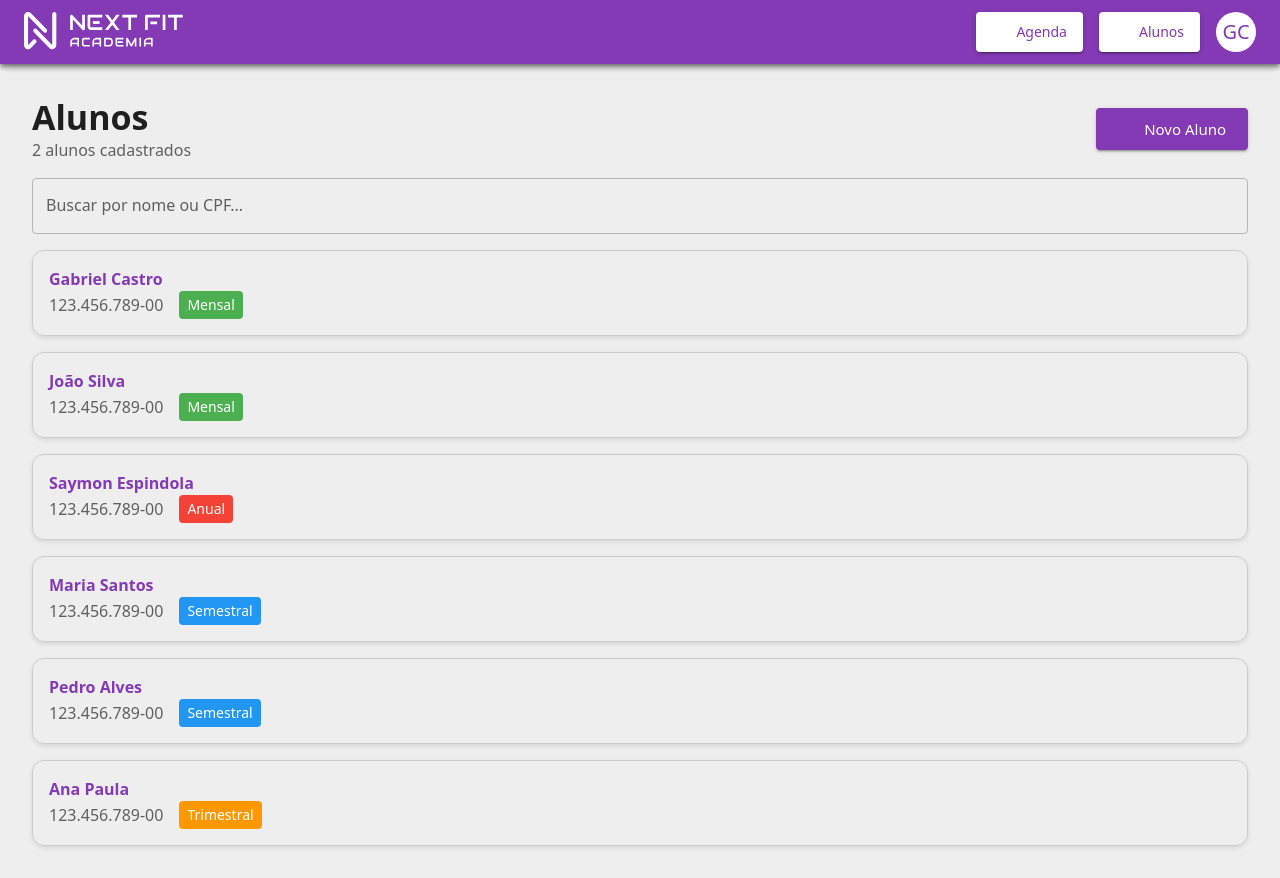
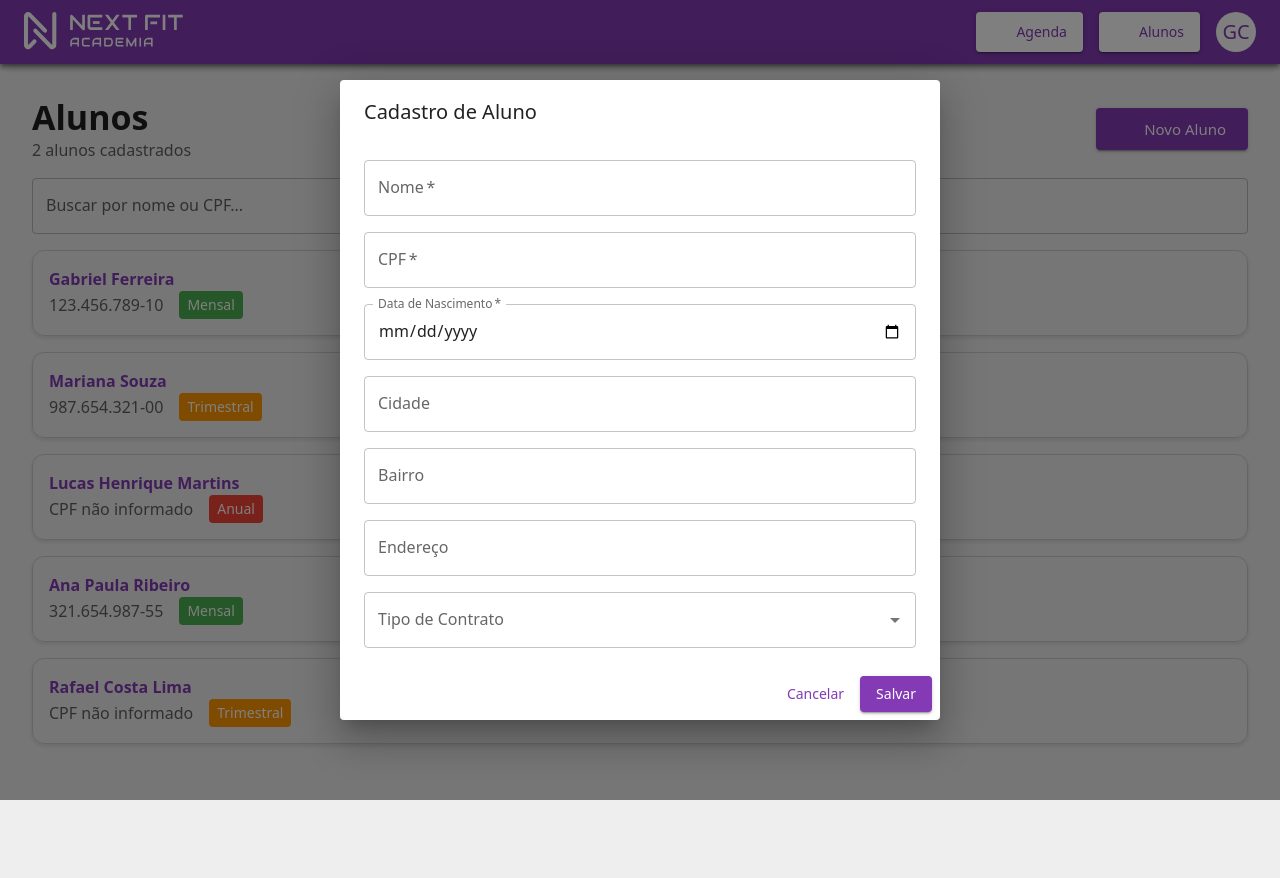
Before and after one commit to imgabrielcastro/SistemaAcademia, a React (Vite) app: page /alunos in a window 1280 px wide. Both pictures are taken after a click on the button "Novo Aluno". Built offline with nearby package versions, Linux system fonts and the light colour scheme; some icons are missing.

Commit message:
feat: criacao modal para cadastro de clientes

```diff
--- a/src/components/TituloDescricaoBotao/index.tsx
+++ b/src/components/TituloDescricaoBotao/index.tsx
@@ -8,11 +8,12 @@ type TituloDescricaoBotaoProps = {
   titulo: string;
   descricao: string;
   buttonText: string;
+  onButtonClick?: () => void;
 };
 
 
 
-export default function TituloDescricaoBotao({ titulo, descricao, buttonText }: TituloDescricaoBotaoProps) {
+export default function TituloDescricaoBotao({ titulo, descricao, buttonText, onButtonClick}: TituloDescricaoBotaoProps) {
   return (
     <HStack
       justifyContent="space-between"
@@ -36,6 +37,7 @@ export default function TituloDescricaoBotao({ titulo, descricao, buttonText }:
           whiteSpace: "nowrap",
           width: { xs: "100%", sm: "auto" },
         }}
+        onClick={onButtonClick}
       >
         {buttonText}
       </Button>
--- /dev/null
+++ b/src/data/ClientesMock.ts
@@ -0,0 +1,48 @@
+import { Aluno } from "../types/Aluno";
+
+export const defaultAlunos: Aluno[] = [
+  {
+    id: "1",
+    nome: "Gabriel Ferreira",
+    cpf: "123.456.789-10",
+    tipoContrato: "Mensal",
+    dataNascimento: "2002-03-18",
+    cidade: "Criciúma",
+    bairro: "Centro",
+    endereco: "Rua Henrique Lage, 245",
+  },
+  {
+    id: "2",
+    nome: "Mariana Souza",
+    cpf: "987.654.321-00",
+    tipoContrato: "Trimestral",
+    dataNascimento: "1999-11-02",
+    cidade: "Içara",
+    bairro: "Presidente Vargas",
+    endereco: "Rua João Lodetti, 89",
+  },
+  {
+    id: "3",
+    nome: "Lucas Henrique Martins",
+    tipoContrato: "Anual",
+    dataNascimento: "1995-07-25",
+    cidade: "Forquilhinha",
+    bairro: "Santa Líbera",
+  },
+  {
+    id: "4",
+    nome: "Ana Paula Ribeiro",
+    cpf: "321.654.987-55",
+    tipoContrato: "Mensal",
+    cidade: "Criciúma",
+    bairro: "Próspera",
+    endereco: "Av. Universitária, 1020",
+  },
+  {
+    id: "5",
+    nome: "Rafael Costa Lima",
+    tipoContrato: "Trimestral",
+    dataNascimento: "2000-01-09",
+    cidade: "Nova Veneza",
+  },
+];
--- a/src/pages/Alunos/components/Aluno/index.tsx
+++ b/src/pages/Alunos/components/AlunoCard/index.tsx
@@ -6,7 +6,6 @@ export default function AlunoCard({ aluno }: { aluno: Aluno }) {
   const tipoContratoToColor: Record<Aluno["tipoContrato"], string> = {
     Mensal: "#4caf50",
     Trimestral: "#ff9800",
-    Semestral: "#2196f3",
     Anual: "#f44336",
   };
 
@@ -19,6 +18,10 @@ export default function AlunoCard({ aluno }: { aluno: Aluno }) {
         mt: 2,
         borderRadius: 3,
         boxShadow: "0 2px 4px rgba(0,0,0,0.1)",
+        cursor: "pointer",
+        "&:hover": {
+          borderColor: "primary.main",
+        },
       }}
     >
       <Box>
@@ -26,7 +29,7 @@ export default function AlunoCard({ aluno }: { aluno: Aluno }) {
           {aluno.nome}
         </Typography>
         <HStack gap={2} alignItems="center" color={"text.secondary"}>
-          <Typography>{aluno.cpf}</Typography>
+          <Typography>{aluno.cpf || "CPF não informado"}</Typography>
           <Typography
             variant="body2"
             sx={{
--- a/src/pages/Alunos/components/BarraPesquisa/index.tsx
+++ b/src/pages/Alunos/components/BarraPesquisa/index.tsx
@@ -12,6 +12,7 @@ export default function BarraPesquisa() {
       }}
     >
       <TextField
+        sx={{ borderColor: "primary.main" }}
         label="Buscar por nome ou CPF..."
         variant="outlined"
         fullWidth
--- /dev/null
+++ b/src/pages/Alunos/components/CadastroAluno/index.tsx
@@ -0,0 +1,57 @@
+import {
+  Dialog,
+  DialogTitle,
+  DialogContent,
+  DialogActions,
+  Button,
+  TextField,
+  Stack,
+  Autocomplete,
+} from "@mui/material";
+
+import { tiposContrato } from "../../../../types/Aluno";
+
+const contratos = tiposContrato;
+
+type CadastroAlunoProps = {
+  open: boolean;
+  setOpen: (open: boolean) => void;
+};
+
+export default function CadastroAluno({ open, setOpen }: CadastroAlunoProps) {
+  return (
+    <Dialog open={open} maxWidth="sm" fullWidth onClose={() => setOpen(false)}>
+      <DialogTitle>Cadastro de Aluno</DialogTitle>
+      <DialogContent>
+        <Stack spacing={2} sx={{ pt: 2 }}>
+          <TextField label="Nome" fullWidth required />
+          <TextField label="CPF"  required fullWidth />
+          <TextField
+            label="Data de Nascimento"
+            type="date"
+            required
+            fullWidth
+            InputLabelProps={{ shrink: true }}
+          />
+          <TextField label="Cidade" fullWidth />
+          <TextField label="Bairro" fullWidth />
+          <TextField label="Endereço" fullWidth />
+          <Autocomplete
+            options={contratos}
+            renderInput={(params) => <TextField {...params} label="Tipo de Contrato" />}
+          />
+        </Stack>
+      </DialogContent>
+      <DialogActions>
+        <Button
+          onClick={() => {
+            setOpen(false);
+          }}
+        >
+          Cancelar
+        </Button>
+        <Button variant="contained" onClick={() => {console.log("salvou")}}>Salvar</Button>
+      </DialogActions>
+    </Dialog>
+  );
+}
--- /dev/null
+++ b/src/pages/Alunos/components/ListaAlunos/index.tsx
@@ -0,0 +1,13 @@
+import { defaultAlunos } from "../../../../data/ClientesMock";
+import { Aluno } from "../../../../types/Aluno";
+import AlunoCard from "../AlunoCard";
+
+export function ListaAlunos() {
+  return (
+    <div>
+      {defaultAlunos.map((aluno: Aluno) => (
+        <AlunoCard key={aluno.id} aluno={aluno} />
+      ))}
+    </div>
+  );
+}
--- a/src/pages/Alunos/index.tsx
+++ b/src/pages/Alunos/index.tsx
@@ -2,9 +2,12 @@ import { Box } from "@mui/material";
 import Header from "../../components/Header";
 import TituloDescricaoBotao from "../../components/TituloDescricaoBotao";
 import BarraPesquisa from "./components/BarraPesquisa";
-import Aluno from "./components/Aluno";
+import CadastroAluno from "./components/CadastroAluno";
+import { useState } from "react";
+import { ListaAlunos } from "./components/ListaAlunos";
 
 export default function Alunos() {
+  const [open, setOpen] = useState(false);
   return (
     <Box
       sx={{
@@ -20,56 +23,17 @@ export default function Alunos() {
           titulo="Alunos"
           descricao="2 alunos cadastrados"
           buttonText="Novo Aluno"
-        />
-        <BarraPesquisa />
-        <Aluno
-          aluno={{
-            id: "1",
-            nome: "Gabriel Castro",
-            cpf: "123.456.789-00",
-            tipoContrato: "Mensal",
+          onButtonClick={() => {
+            setOpen(true);
+            console.log("modal aberto");
           }}
         />
-        <Aluno
-          aluno={{
-            id: "1",
-            nome: "João Silva",
-            cpf: "123.456.789-00",
-            tipoContrato: "Mensal",
-          }}
-        />
-        <Aluno
-          aluno={{
-            id: "1",
-            nome: "Saymon Espindola",
-            cpf: "123.456.789-00",
-            tipoContrato: "Anual",
-          }}
-        />
-        <Aluno
-          aluno={{
-            id: "1",
-            nome: "Maria Santos",
-            cpf: "123.456.789-00",
-            tipoContrato: "Semestral",
-          }}
-        />
-        <Aluno
-          aluno={{
-            id: "1",
-            nome: "Pedro Alves",
-            cpf: "123.456.789-00",
-            tipoContrato: "Semestral",
-          }}
-        />
-        <Aluno
-          aluno={{
-            id: "1",
-            nome: "Ana Paula",
-            cpf: "123.456.789-00",
-            tipoContrato: "Trimestral",
-          }}
-        />
+
+        <CadastroAluno open={open} setOpen={setOpen} />
+
+        <BarraPesquisa />
+
+        <ListaAlunos />
       </Box>
     </Box>
   );
--- a/src/types/Aluno.ts
+++ b/src/types/Aluno.ts
@@ -1,6 +1,14 @@
+export type TipoContrato = "Mensal" | "Trimestral" | "Anual";
+
 export type Aluno = {
   id: string;
   nome: string;
-  cpf: string;
-  tipoContrato: "Mensal" | "Trimestral" | "Semestral" | "Anual";
+  cpf?: string;
+  tipoContrato: TipoContrato;
+  dataNascimento?: string;
+  cidade?: string;
+  bairro?: string;
+  endereco?: string;
 };
+
+export const tiposContrato: TipoContrato[] = ["Mensal", "Trimestral", "Anual"];
```
